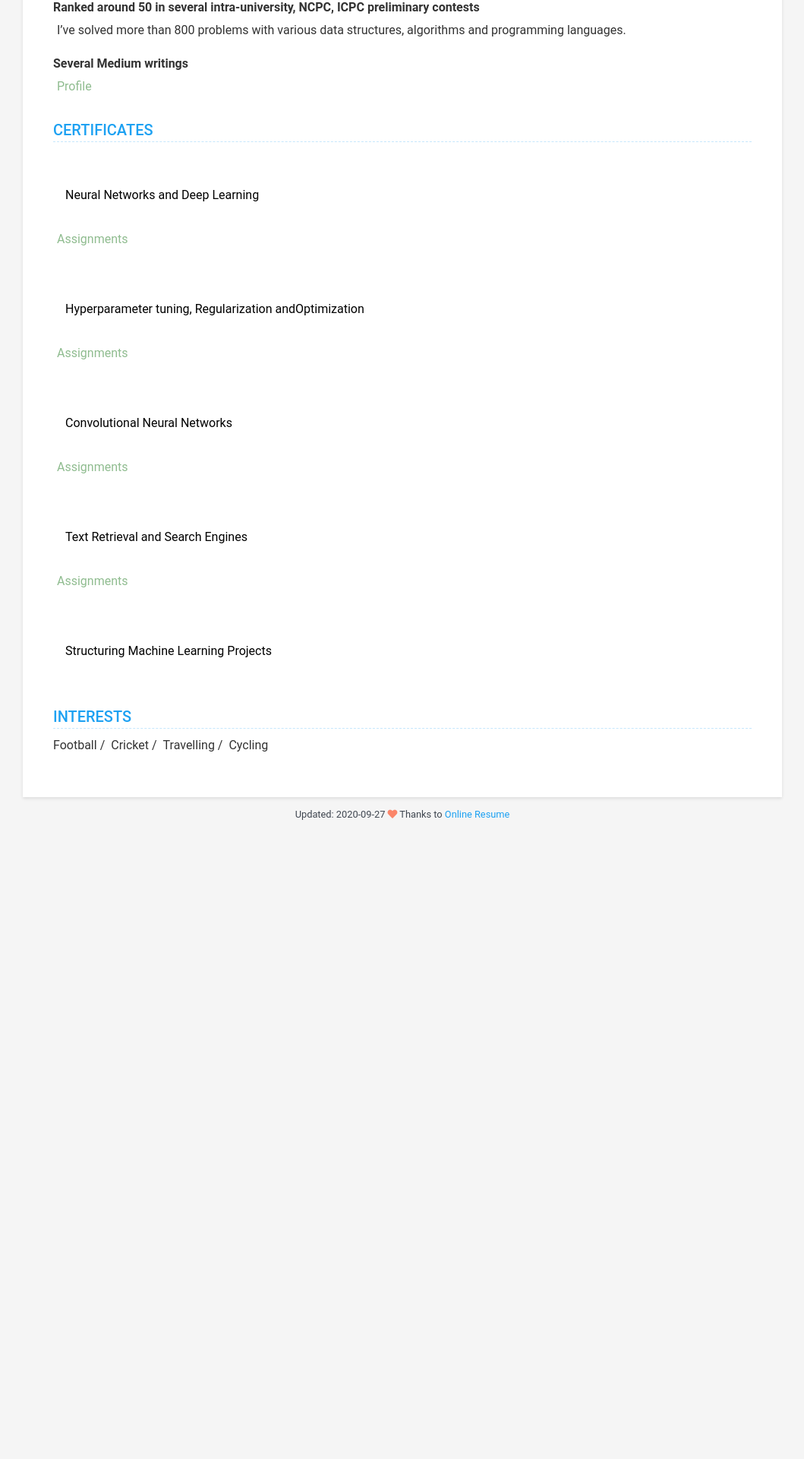
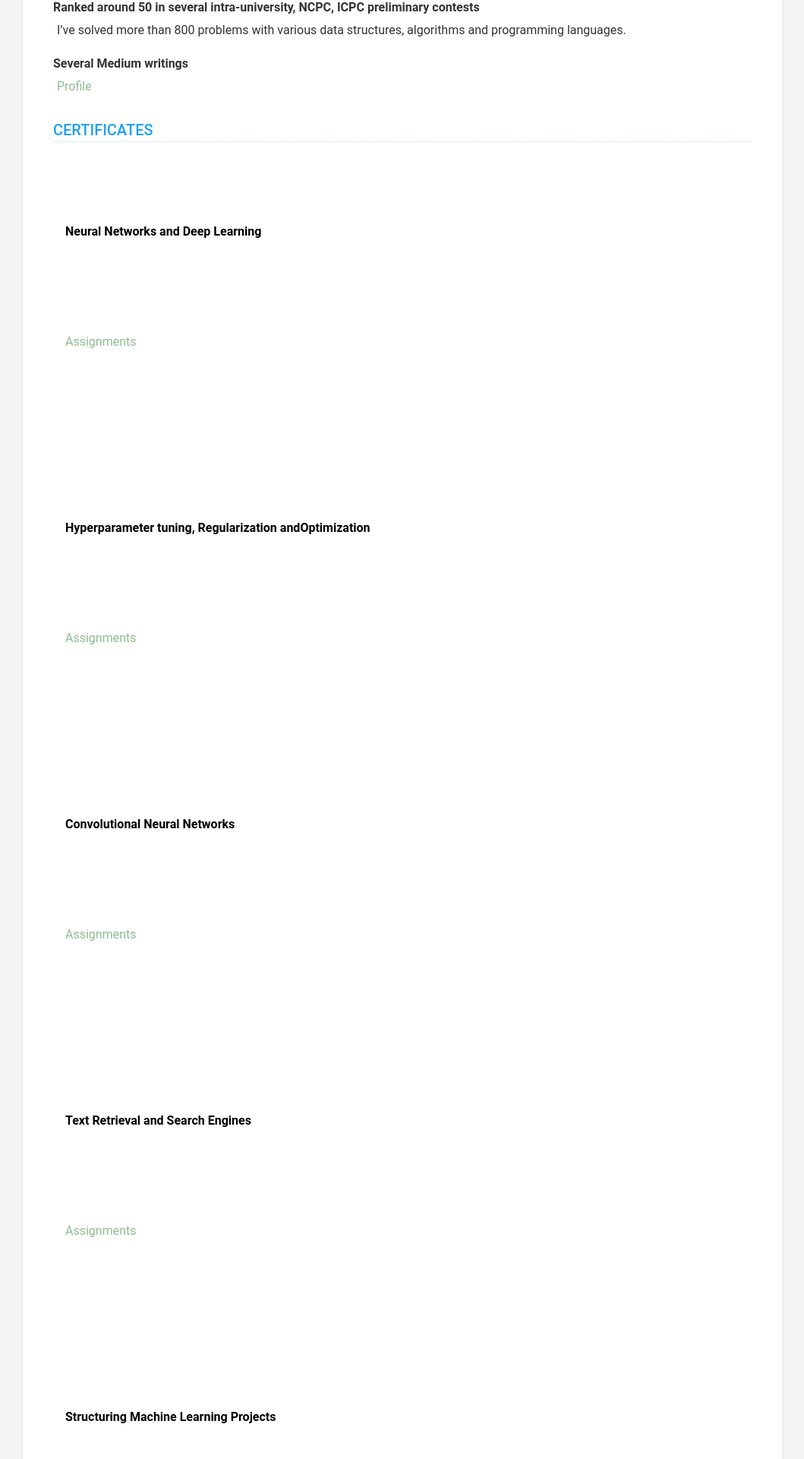
Before and after one commit to umma-salma/hasanur-rahman.github.io, a Jekyll site: the page built from index.html, in a window 1280 px wide. Shown: the part 1059-2979 px from the top of the page at 76% size, without its empty margins (110-1169 px from the left). Built offline with Jekyll 4.4.1, drawn with Linux system fonts in a browser that asks for light colours; nearby versions of some CDN libraries; before the commit the page ends 2162 px from its top, so only the background shows below that.

Commit message:
uodated bullet
Signed-off-by: Md. Hasanur Rahman <hasanurrahman690@gmail.com>

```diff
--- a/_includes/certificates.html
+++ b/_includes/certificates.html
@@ -13,9 +13,9 @@
     {% endif %}
 
     {% for certificate in certificates.items %}
-    <div class="item">
+    <div class="magicbullets">
         {% if certificate.name %}
-        <p class="magicbullets">
+        <p class="project-name">
             {% if certificate.link %}
             <a href="{{ certificate.link }}" style="color:black" target="_blank">{{ certificate.name }}</a>
             {% else %}
@@ -24,7 +24,7 @@
         </p>
 
         {% if certificate.details %}
-        <div class="details" style="padding:5px">
+        <div class="details" style="padding:px">
             {{ certificate.details | markdownify }}
         </div>
         {% endif %}
```
